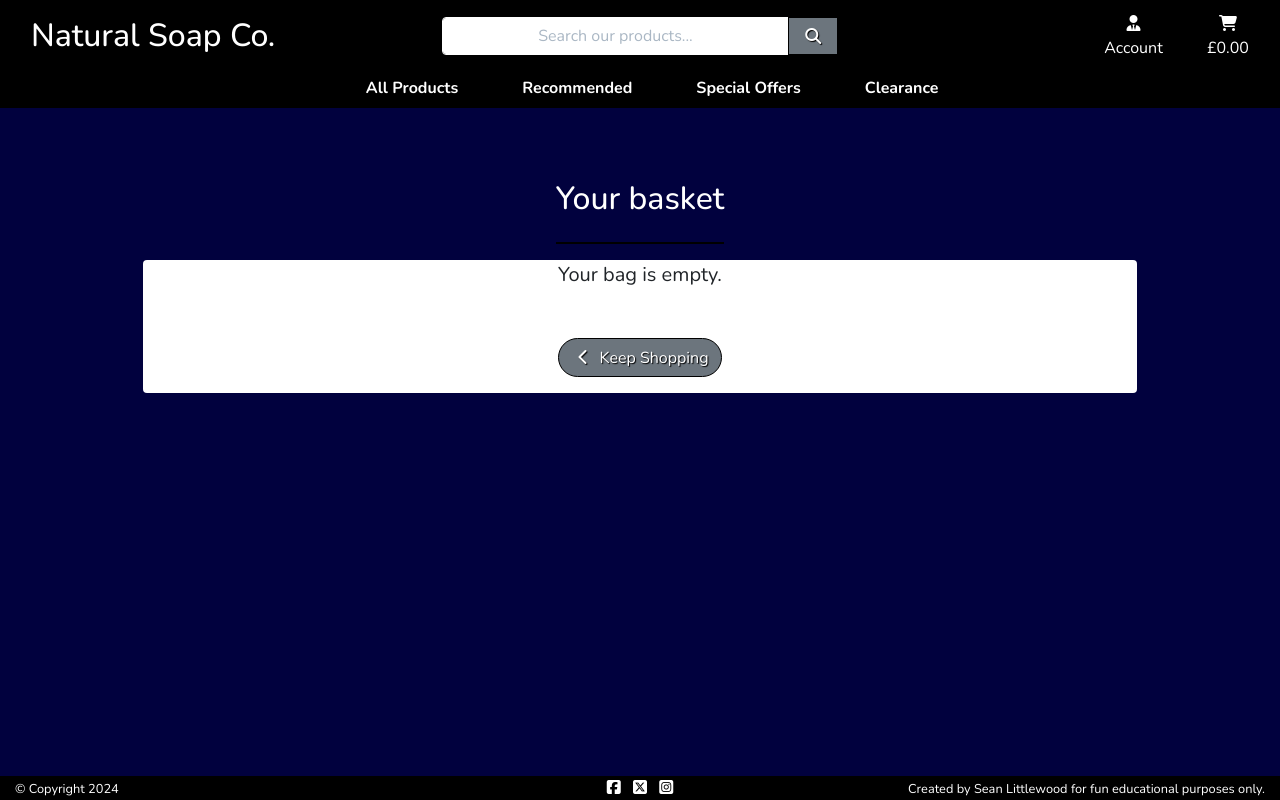
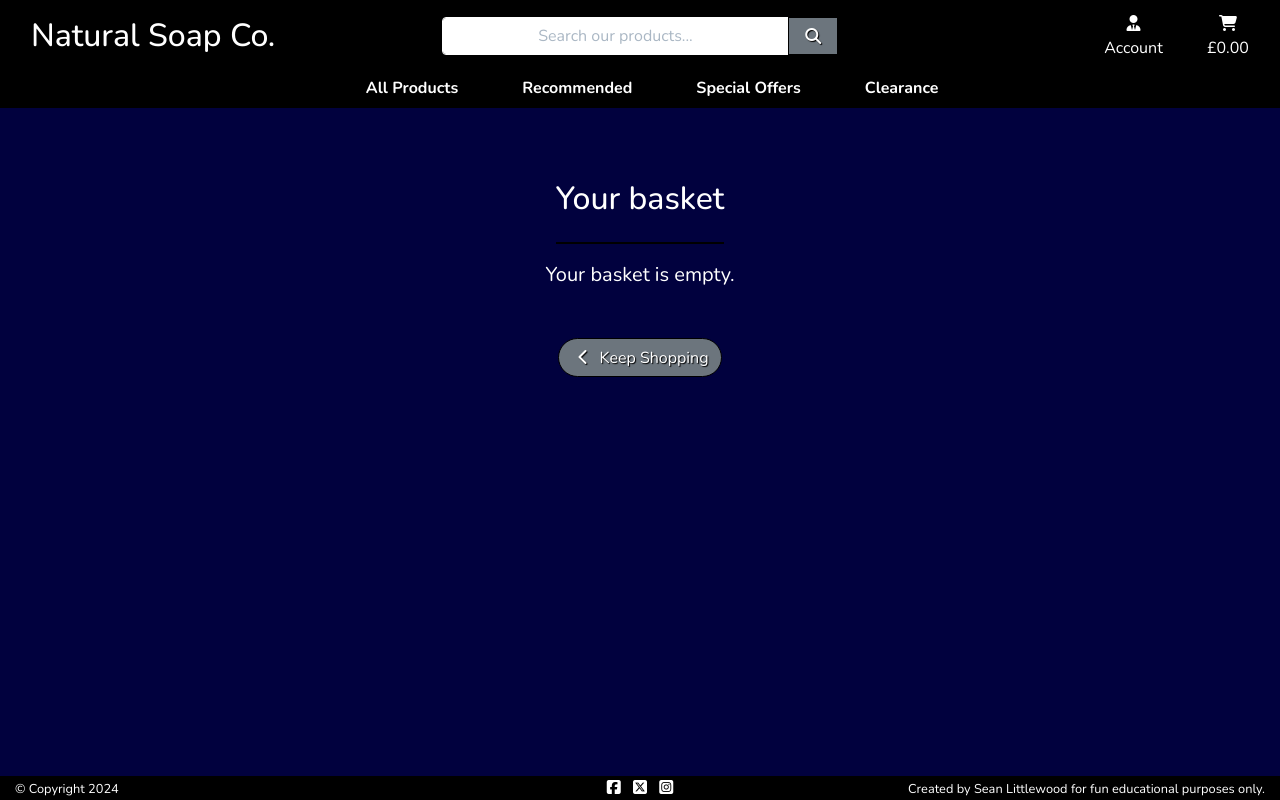
Before and after one commit to Seanl80/natural_soap_company_v1, a Django app: page /bag/ in a window 1280 px wide. Run offline with Django 3.2, Linux system fonts and the light colour scheme; some libraries are stand-ins or nearby versions.

Commit message:
empty bag bg changed

```diff
--- a/bag/templates/bag/bag.html
+++ b/bag/templates/bag/bag.html
@@ -112,10 +112,10 @@
                 {% else %}
             </div>
         </div>
-            <div class="container-fluid bg-white d-flex flex-column align-items-center justify-content-center text-center rounded">
+            <div class="container-fluid d-flex flex-column align-items-center justify-content-center text-center rounded">
                 <div class="row pb-3">
                     <div class="col">
-                        <p class="lead mb-5">Your bag is empty.</p>
+                        <p class="lead text-white mb-5">Your basket is empty.</p>
                         <a href="{% url 'products' %}" class="btn border-black rounded-pill text-white">
                             <span class="icon">
                                 <i class="fas fa-chevron-left"></i>
```
